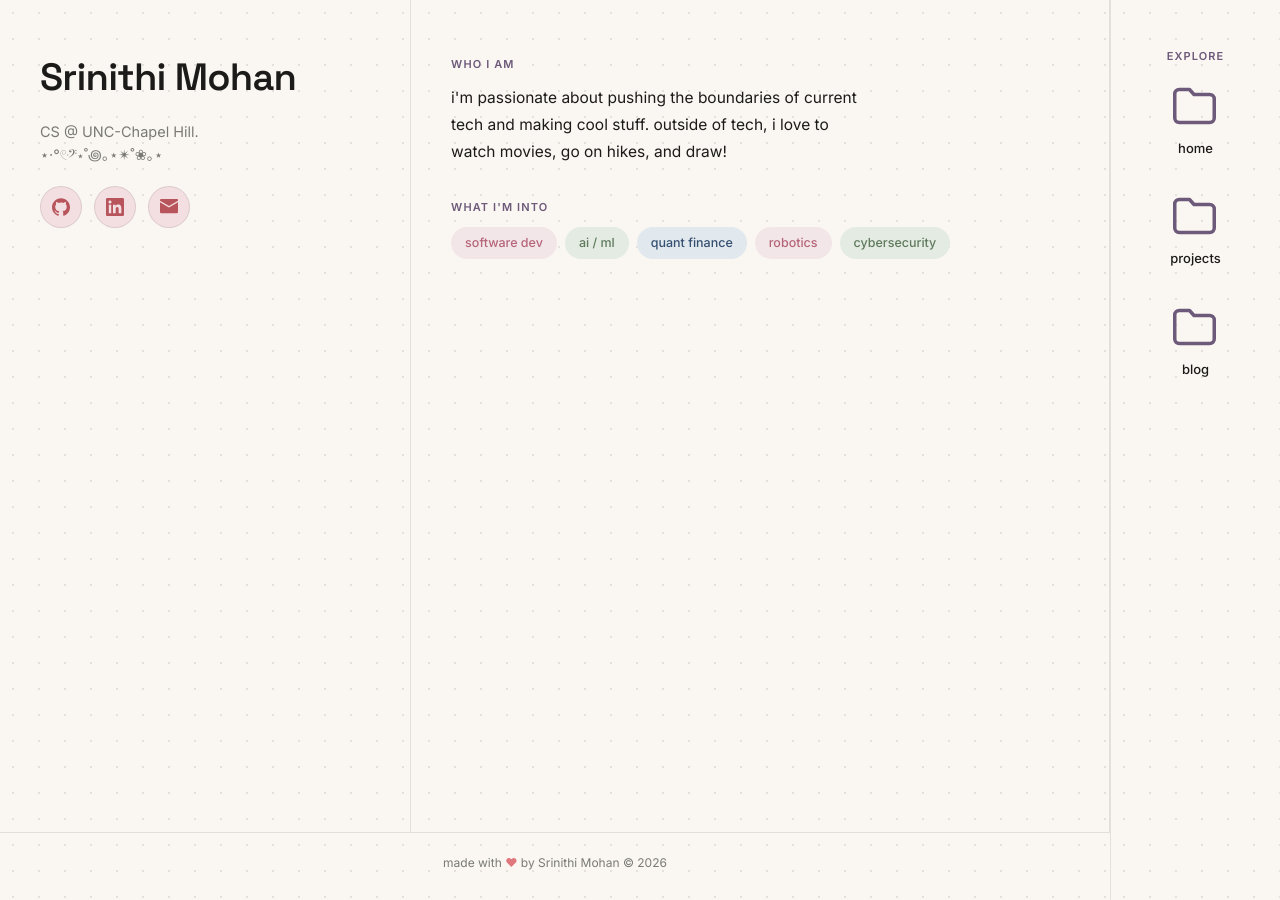
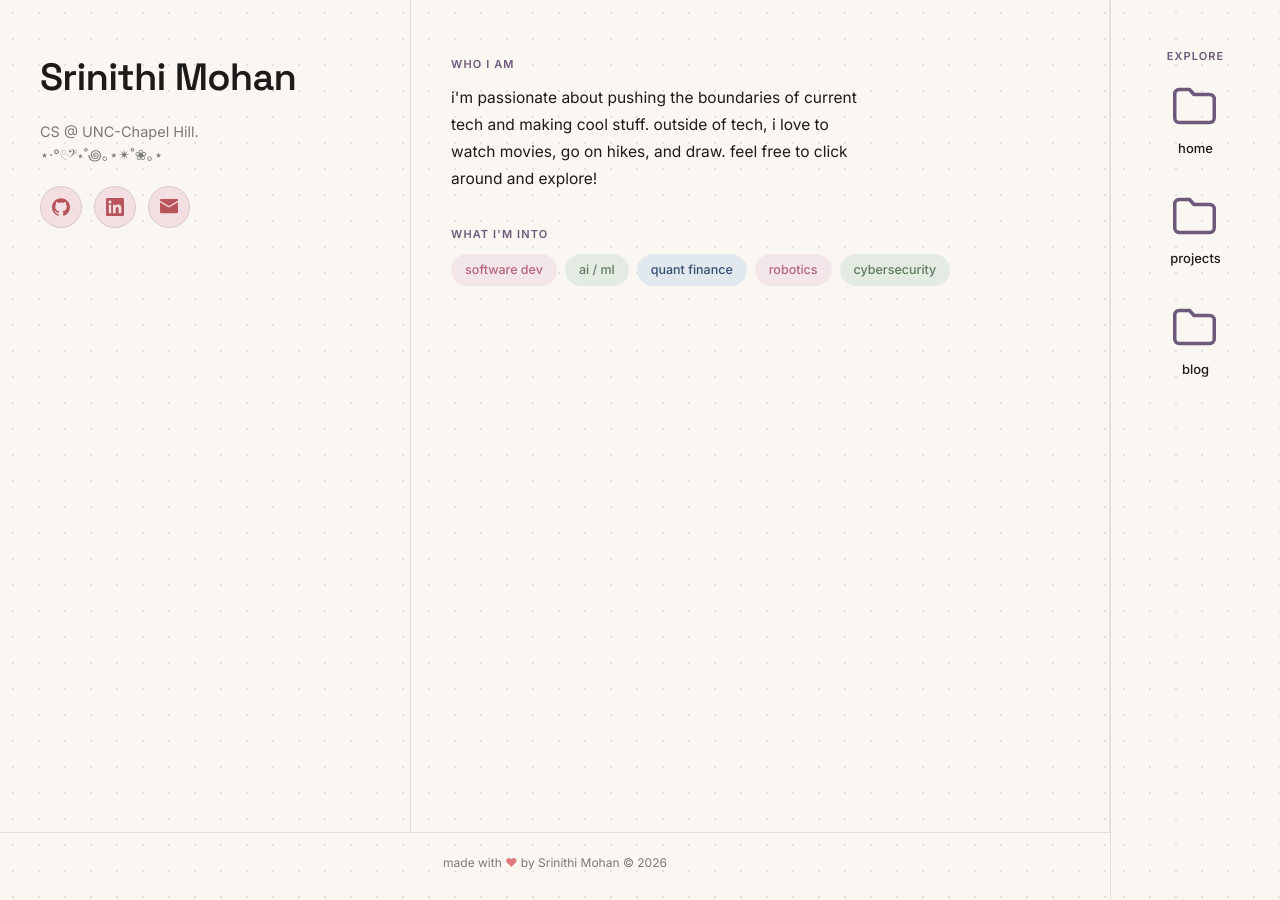
Before and after one commit to srinithimohan/srinithimohan.github.io, a Jekyll site: the page built from index.html, in a window 1280 px wide. Built offline with Jekyll 4.4.1, drawn with Linux system fonts in a browser that asks for light colours.

Commit message:
modify blurb

```diff
--- a/index.html
+++ b/index.html
@@ -3,4 +3,4 @@
 title: home
 ---
 
-i'm passionate about pushing the boundaries of current tech and making cool stuff. outside of tech, i love to watch movies, go on hikes, and draw!
+i'm passionate about pushing the boundaries of current tech and making cool stuff. outside of tech, i love to watch movies, go on hikes, and draw. feel free to click around and explore!
```
